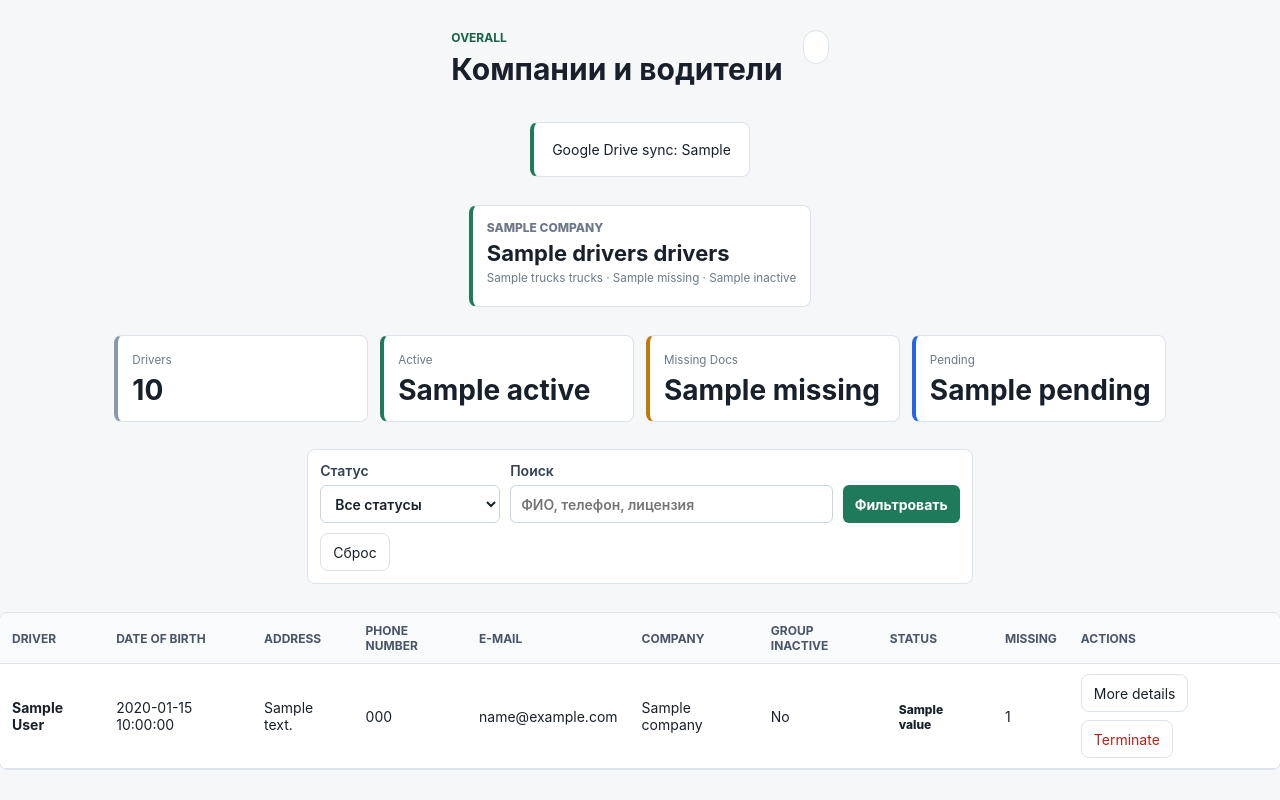
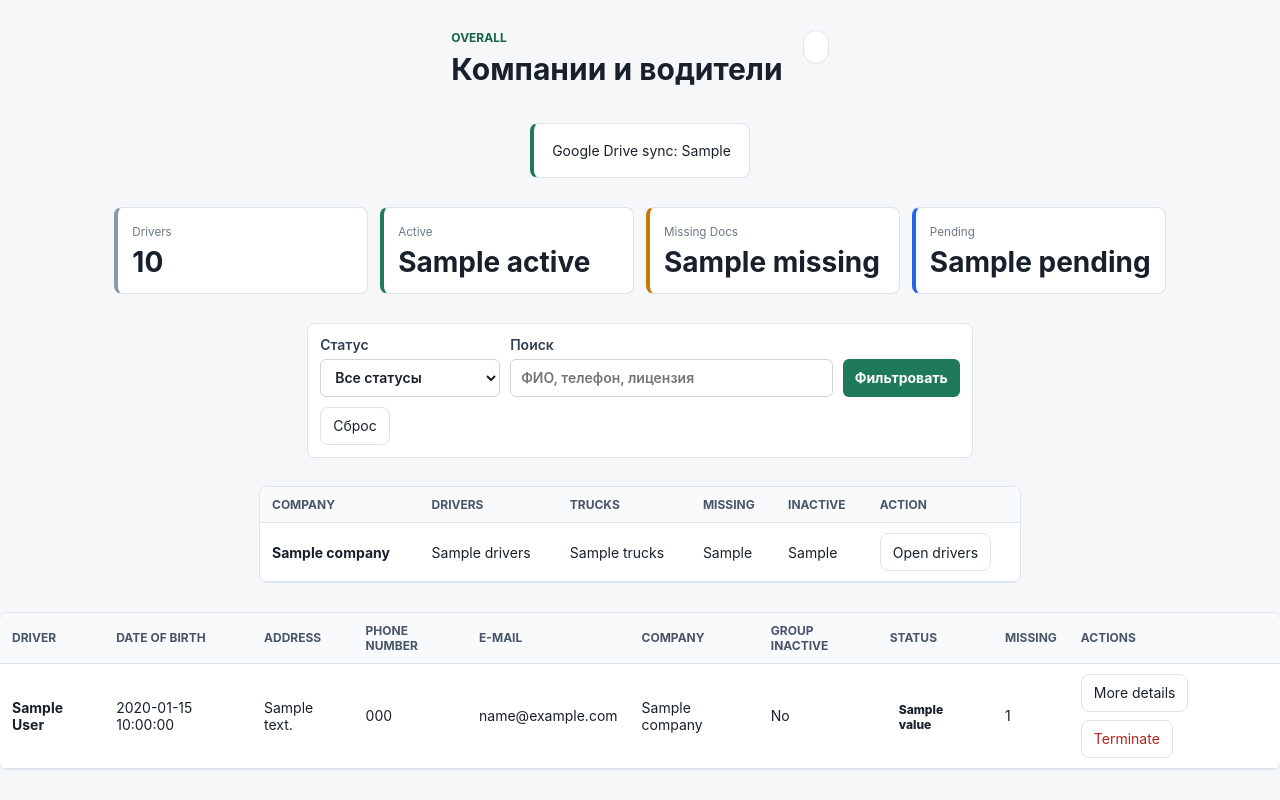
Before and after one commit to alexmorrowind/Astro-TMC, a FastAPI app: template app/web/templates/dashboard.html in a window 1280 px wide. Run offline with FastAPI, Linux system fonts and the light colour scheme; the template is opened without the code that fills it: most values are stand-ins (such as "Sample title", 1, 10 or a date in 2020); some libraries are stand-ins or nearby versions.

Commit message:
Replace company cards with selectable company lists

```diff
--- a/app/main.py
+++ b/app/main.py
@@ -336,6 +336,7 @@ def trucks_page(
             "trucks": trucks,
             "truck_rows": truck_rows,
             "stats": stats,
+            "company_summaries": company_summaries(db) if user.role == UserRole.SUPERADMIN else [],
             "required_documents": required_documents,
             "selected_company_id": effective_company_id,
             "status_filter": status_filter or "",
--- a/app/web/static/styles.css
+++ b/app/web/static/styles.css
@@ -387,10 +387,30 @@ select {
   overflow: auto;
 }
 
+.company-list-shell {
+  margin-bottom: 16px;
+}
+
 .data-table {
   width: 100%;
   border-collapse: collapse;
   min-width: 920px;
+}
+
+.company-list-table {
+  min-width: 760px;
+}
+
+.company-list-table td:first-child {
+  font-weight: 800;
+}
+
+.selected-row td {
+  background: #f5f9ff;
+}
+
+.selected-row td:first-child {
+  color: var(--blue);
 }
 
 .wide-table {
--- a/app/web/templates/dashboard.html
+++ b/app/web/templates/dashboard.html
@@ -19,20 +19,6 @@
 {% if drive_sync_result %}
 <section class="info-panel notice-panel">
   Google Drive sync: {{ drive_sync_result }}
-</section>
-{% endif %}
-
-{% if company_summaries %}
-<section class="company-summary-grid company-picker" aria-label="Компании">
-  {% for item in company_summaries %}
-  <div class="company-card {% if selected_company_id == item.company.id %}selected{% endif %}">
-    <a href="/?company_id={{ item.company.id }}">
-      <span>{{ item.company.name }}</span>
-      <strong>{{ item.drivers }} drivers</strong>
-      <small>{{ item.trucks }} trucks · {{ item.missing_drivers }} missing · {{ item.inactive_drivers }} inactive</small>
-    </a>
-  </div>
-  {% endfor %}
 </section>
 {% endif %}
 
@@ -83,6 +69,35 @@
   <button type="submit" class="primary-button compact">Фильтровать</button>
   <a href="/" class="ghost-button compact">Сброс</a>
 </form>
+
+{% if company_summaries %}
+<section class="table-shell company-list-shell">
+  <table class="data-table company-list-table">
+    <thead>
+      <tr>
+        <th>Company</th>
+        <th>Drivers</th>
+        <th>Trucks</th>
+        <th>Missing</th>
+        <th>Inactive</th>
+        <th>Action</th>
+      </tr>
+    </thead>
+    <tbody>
+      {% for item in company_summaries %}
+      <tr class="{% if selected_company_id == item.company.id %}selected-row{% endif %}">
+        <td>{{ item.company.name }}</td>
+        <td>{{ item.drivers }}</td>
+        <td>{{ item.trucks }}</td>
+        <td>{{ item.missing_drivers }}</td>
+        <td>{{ item.inactive_drivers }}</td>
+        <td><a class="ghost-button compact" href="/?company_id={{ item.company.id }}">Open drivers</a></td>
+      </tr>
+      {% endfor %}
+    </tbody>
+  </table>
+</section>
+{% endif %}
 
 <section class="table-shell">
   <table class="data-table overview-table">
@@ -164,7 +179,7 @@
           {% if selected_company_id %}
           У этой компании пока нет активных водителей.
           {% else %}
-          Выберите компанию сверху, чтобы увидеть водителей.
+          Выберите компанию из списка, чтобы увидеть водителей.
           {% endif %}
         </td>
       </tr>
```
Also changed, not shown: app/web/templates/trucks.html (+30 -1 lines).
